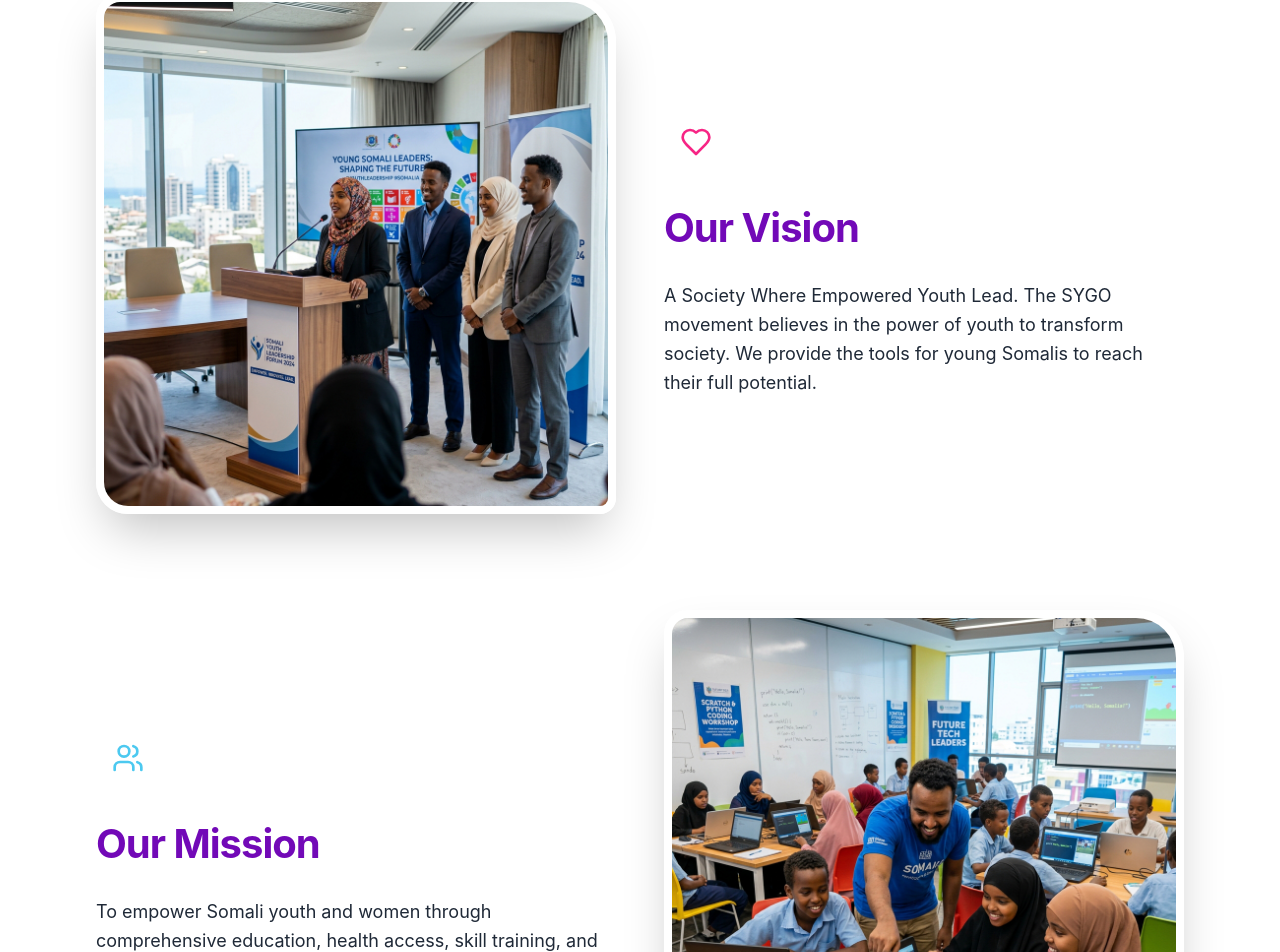
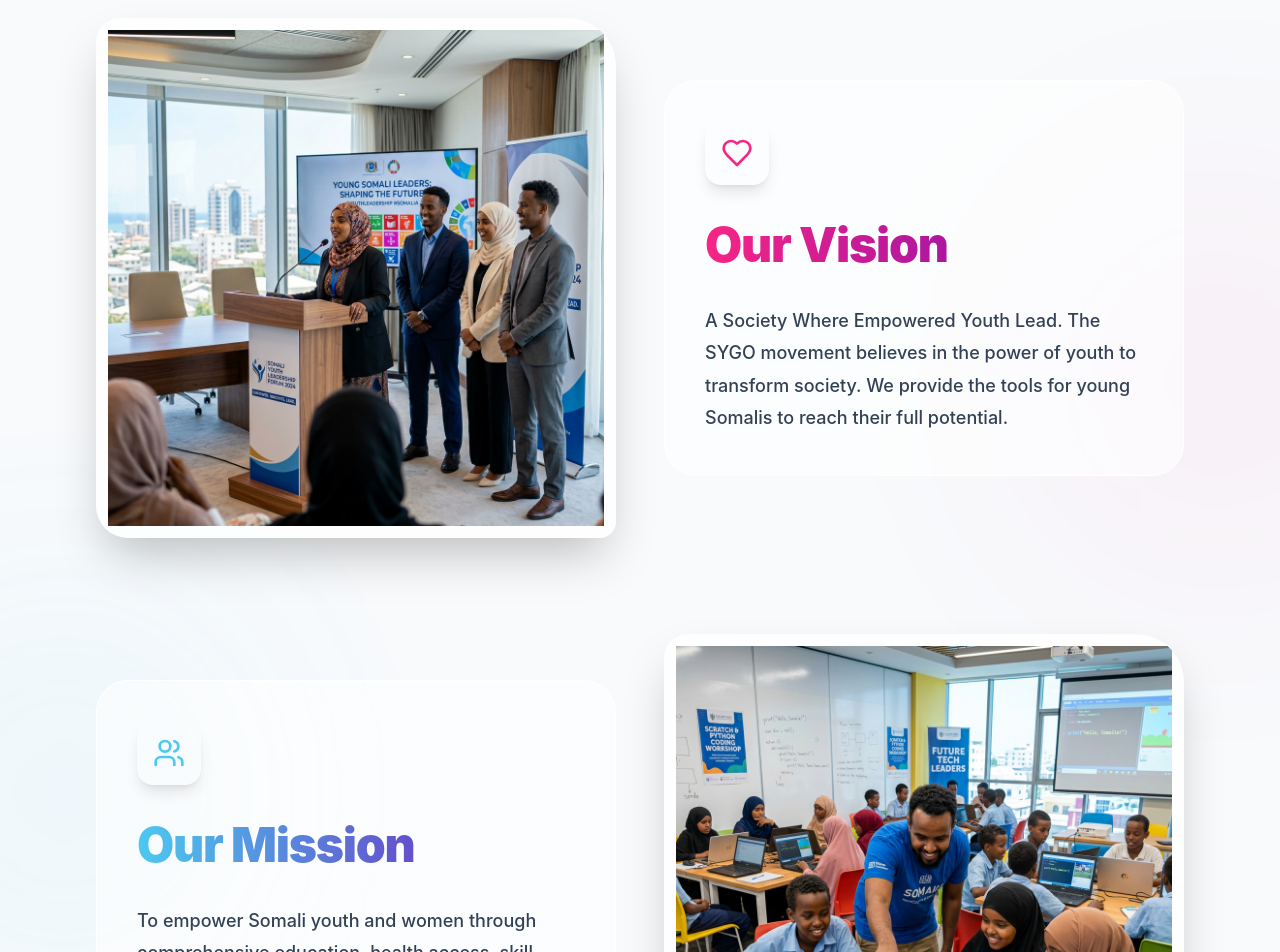
Before and after one commit to hamsehmahamud/sygolts, a React (Vite) app: page / in a window 1280 px wide. Shown: the part 2067-3019 px from the top of the page. Built offline with nearby package versions, Linux system fonts and the light colour scheme.

Commit message:
Modernized website sections (Team, Impact Hub, Vision/Mission) with glassmorphism and enhanced hover animations, and fixed portfolio routing

```diff
--- a/src/components/Team.jsx
+++ b/src/components/Team.jsx
@@ -23,42 +23,56 @@ const Team = () => {
   ];
 
   return (
-    <section className="py-[64px] lg:py-[96px] bg-white dark:bg-slate-900 transition-colors duration-300">
-      <div className="container mx-auto px-6 lg:px-[96px] max-w-[1280px]">
-        <div className="text-center mb-[64px] animate-slide-in-up">
-          <h2 className="text-[40px] md:text-[48px] font-bold text-on-surface dark:text-slate-200 mb-[8px]">
-            Our <span className="text-sygo-pink">Team</span> Working
+    <section className="relative py-[80px] lg:py-[120px] bg-white dark:bg-slate-900 transition-colors duration-300 overflow-hidden">
+      {/* Animated Glowing Background Orbs */}
+      <div className="absolute top-0 left-0 w-full h-full overflow-hidden z-0 pointer-events-none">
+        <div className="absolute top-[-10%] right-[-10%] w-[30%] h-[30%] rounded-full bg-sygo-blue/10 dark:bg-sygo-blue/10 blur-[100px] animate-pulse"></div>
+        <div className="absolute bottom-[10%] left-[-10%] w-[40%] h-[40%] rounded-full bg-sygo-pink/10 dark:bg-sygo-pink/10 blur-[120px] animate-pulse" style={{ animationDelay: '1s' }}></div>
+      </div>
+
+      <div className="container mx-auto px-6 lg:px-[96px] max-w-[1280px] relative z-10">
+        <div className="text-center mb-[80px] animate-slide-in-up">
+          <h2 className="text-[40px] md:text-[56px] font-black leading-tight mb-[16px]">
+            <span className="text-sygo-purple dark:text-white">Our </span>
+            <span className="text-transparent bg-clip-text bg-gradient-to-r from-sygo-pink to-sygo-purple">Team</span>
+            <span className="text-sygo-purple dark:text-white"> Working</span>
           </h2>
           <p className="text-[18px] text-slate-500 dark:text-slate-400">
             Meet the dedicated professionals driving SYGO's mission forward
           </p>
         </div>
 
-        <div className="grid grid-cols-1 md:grid-cols-2 lg:grid-cols-4 gap-[24px] mb-[48px]">
+        <div className="grid grid-cols-1 md:grid-cols-2 lg:grid-cols-4 gap-[24px] mb-[64px]">
           {teamMembers.map((member, idx) => (
             <div
               key={idx}
-              className="bg-slate-50 dark:bg-slate-800 rounded-[12px] p-[32px] text-center shadow-sm border border-slate-100 dark:border-slate-700 transition-all duration-300 hover:-translate-y-2 hover:shadow-xl animate-slide-in-up"
+              className="group relative bg-white/60 dark:bg-slate-800/60 backdrop-blur-md rounded-[24px] p-[32px] text-center shadow-lg border border-slate-100 dark:border-slate-700 transition-all duration-500 hover:-translate-y-4 hover:scale-[1.02] hover:shadow-2xl animate-slide-in-up overflow-hidden"
               style={{ animationDelay: `${(idx + 1) * 0.1}s`, animationFillMode: 'forwards' }}
             >
-              <h3 className="text-[20px] font-bold text-on-surface dark:text-slate-200 mb-[8px] leading-tight">
-                {member.name.split(' ').map((word, i, arr) =>
-                  <span key={i}>{word}{i !== arr.length - 1 && <br className="hidden md:block lg:hidden" />} </span>
-                )}
-              </h3>
-              <p className="text-[14px] font-bold text-sygo-blue mb-[16px]">
-                {member.role}
-              </p>
-              <p className="text-[14px] text-slate-600 dark:text-slate-400 leading-relaxed">
-                {member.description}
-              </p>
+              <div className="absolute inset-0 bg-gradient-to-br from-sygo-pink/5 to-sygo-blue/5 opacity-0 group-hover:opacity-100 transition-opacity duration-500"></div>
+
+              <div className="relative z-10">
+                <div className="w-[80px] h-[80px] mx-auto bg-gradient-to-tr from-sygo-blue to-sygo-pink rounded-full mb-[24px] flex items-center justify-center text-white text-[32px] font-black shadow-lg group-hover:rotate-12 transition-transform duration-500">
+                  {member.name.charAt(0)}
+                </div>
+
+                <h3 className="text-[20px] font-black text-sygo-purple dark:text-white mb-[8px] leading-tight group-hover:text-sygo-pink transition-colors duration-300">
+                  {member.name}
+                </h3>
+                <p className="text-[14px] font-bold text-sygo-blue mb-[16px] tracking-wider uppercase">
+                  {member.role}
+                </p>
+                <p className="text-[15px] text-slate-600 dark:text-slate-300 leading-relaxed font-medium">
+                  {member.description}
+                </p>
+              </div>
             </div>
           ))}
         </div>
 
         <div className="text-center">
-          <button className="bg-sygo-blue hover:bg-sygo-blue/90 text-white font-bold py-[12px] px-[32px] rounded-[8px] shadow-md transition-all duration-300 hover:-translate-y-1 hover:shadow-lg">
-            View Full Team &rarr;
+          <button className="bg-gradient-to-r from-sygo-purple to-sygo-pink text-white font-bold py-[16px] px-[40px] rounded-full shadow-lg transition-all duration-300 hover:scale-105 hover:-translate-y-1 hover:shadow-2xl hover:shadow-sygo-pink/30 flex items-center justify-center mx-auto gap-[8px] group">
+            View Full Team <span className="transition-transform duration-300 group-hover:translate-x-2">&rarr;</span>
           </button>
         </div>
       </div>
--- a/src/components/VisionMission.jsx
+++ b/src/components/VisionMission.jsx
@@ -4,44 +4,56 @@ import educationImage from '../assets/education.png';
 
 const VisionMission = () => {
   return (
-    <section className="py-[64px] lg:py-[96px] bg-white dark:bg-slate-900 transition-colors duration-300">
-      <div className="container mx-auto px-6 lg:px-[96px] max-w-[1280px]">
+    <section className="relative py-[80px] lg:py-[120px] bg-slate-50 dark:bg-slate-900 transition-colors duration-300 overflow-hidden">
+      {/* Animated Glowing Background Orbs */}
+      <div className="absolute top-0 left-0 w-full h-full overflow-hidden z-0 pointer-events-none">
+        <div className="absolute top-[20%] right-[-10%] w-[30%] h-[30%] rounded-full bg-sygo-pink/10 dark:bg-sygo-pink/10 blur-[120px] animate-pulse"></div>
+        <div className="absolute bottom-[20%] left-[-10%] w-[30%] h-[30%] rounded-full bg-sygo-blue/10 dark:bg-sygo-blue/10 blur-[120px] animate-pulse" style={{ animationDelay: '1.5s' }}></div>
+      </div>
+
+      <div className="container mx-auto px-6 lg:px-[96px] max-w-[1280px] relative z-10">
         {/* Vision */}
-        <div className="grid md:grid-cols-2 gap-[48px] items-center mb-[96px]">
-          <div className="order-2 md:order-1">
+        <div className="grid md:grid-cols-2 gap-[48px] items-center mb-[96px] group">
+          <div className="order-2 md:order-1 relative overflow-hidden rounded-irregular-2 shadow-2xl transition-all duration-700 hover:shadow-sygo-pink/30 hover:-translate-y-4">
+            <div className="absolute inset-0 bg-sygo-pink/20 mix-blend-overlay opacity-0 group-hover:opacity-100 transition-opacity duration-500 z-10 pointer-events-none"></div>
             <img
               src={empowermentImage}
               alt="Our Vision"
-              className="w-full aspect-square object-cover rounded-irregular-2 border-8 border-white dark:border-slate-800 shadow-2xl"
+              className="w-full aspect-square object-cover border-[12px] border-white/80 dark:border-slate-800/80 backdrop-blur-sm transition-transform duration-700 group-hover:scale-110"
             />
           </div>
-          <div className="order-1 md:order-2 space-y-6">
-            <div className="w-16 h-16 bg-pastel-pink dark:bg-sygo-pink/20 rounded-2xl flex items-center justify-center">
-              <Heart className="text-sygo-pink w-8 h-8" />
+          <div className="order-1 md:order-2 space-y-6 bg-white/60 dark:bg-slate-800/60 backdrop-blur-md p-[40px] rounded-[32px] border border-white dark:border-slate-700 transition-all duration-500 hover:shadow-2xl hover:-translate-y-2">
+            <div className="w-16 h-16 bg-pastel-pink dark:bg-sygo-pink/20 rounded-2xl flex items-center justify-center transition-all duration-500 group-hover:bg-sygo-pink group-hover:rotate-12 group-hover:scale-110 shadow-lg">
+              <Heart className="text-sygo-pink dark:text-sygo-pink group-hover:text-white w-8 h-8 transition-colors duration-500" />
             </div>
-            <h2 className="text-[40px] font-bold text-sygo-purple">Our Vision</h2>
-            <p className="text-[18px] text-on-surface dark:text-slate-300 leading-[1.6]">
+            <h2 className="text-[40px] md:text-[48px] font-black text-transparent bg-clip-text bg-gradient-to-r from-sygo-pink to-sygo-purple">
+              Our Vision
+            </h2>
+            <p className="text-[18px] text-slate-700 dark:text-slate-300 leading-[1.8] font-medium">
               A Society Where Empowered Youth Lead. The SYGO movement believes in the power of youth to transform society. We provide the tools for young Somalis to reach their full potential.
             </p>
           </div>
         </div>
 
         {/* Mission */}
-        <div className="grid md:grid-cols-2 gap-[48px] items-center">
-          <div className="space-y-6">
-            <div className="w-16 h-16 bg-pastel-blue dark:bg-sygo-blue/20 rounded-2xl flex items-center justify-center">
-              <Users className="text-sygo-blue w-8 h-8" />
+        <div className="grid md:grid-cols-2 gap-[48px] items-center group">
+          <div className="space-y-6 bg-white/60 dark:bg-slate-800/60 backdrop-blur-md p-[40px] rounded-[32px] border border-white dark:border-slate-700 transition-all duration-500 hover:shadow-2xl hover:-translate-y-2">
+            <div className="w-16 h-16 bg-pastel-blue dark:bg-sygo-blue/20 rounded-2xl flex items-center justify-center transition-all duration-500 group-hover:bg-sygo-blue group-hover:-rotate-12 group-hover:scale-110 shadow-lg">
+              <Users className="text-sygo-blue dark:text-sygo-blue group-hover:text-white w-8 h-8 transition-colors duration-500" />
             </div>
-            <h2 className="text-[40px] font-bold text-sygo-purple">Our Mission</h2>
-            <p className="text-[18px] text-on-surface dark:text-slate-300 leading-[1.6]">
+            <h2 className="text-[40px] md:text-[48px] font-black text-transparent bg-clip-text bg-gradient-to-r from-sygo-blue to-sygo-purple">
+              Our Mission
+            </h2>
+            <p className="text-[18px] text-slate-700 dark:text-slate-300 leading-[1.8] font-medium">
               To empower Somali youth and women through comprehensive education, health access, skill training, and leadership opportunities, enabling them to become active contributors to a sustainable and inclusive society.
             </p>
           </div>
-          <div>
+          <div className="relative overflow-hidden rounded-irregular-2 shadow-2xl transition-all duration-700 hover:shadow-sygo-blue/30 hover:-translate-y-4">
+            <div className="absolute inset-0 bg-sygo-blue/20 mix-blend-overlay opacity-0 group-hover:opacity-100 transition-opacity duration-500 z-10 pointer-events-none"></div>
             <img
               src={educationImage}
               alt="Our Mission"
-              className="w-full aspect-square object-cover rounded-irregular-2 border-8 border-white dark:border-slate-800 shadow-2xl"
+              className="w-full aspect-square object-cover border-[12px] border-white/80 dark:border-slate-800/80 backdrop-blur-sm transition-transform duration-700 group-hover:scale-110"
             />
           </div>
         </div>
```
Also changed, not shown: src/components/ImpactUpdatesHub.jsx (line endings or trailing spaces).
